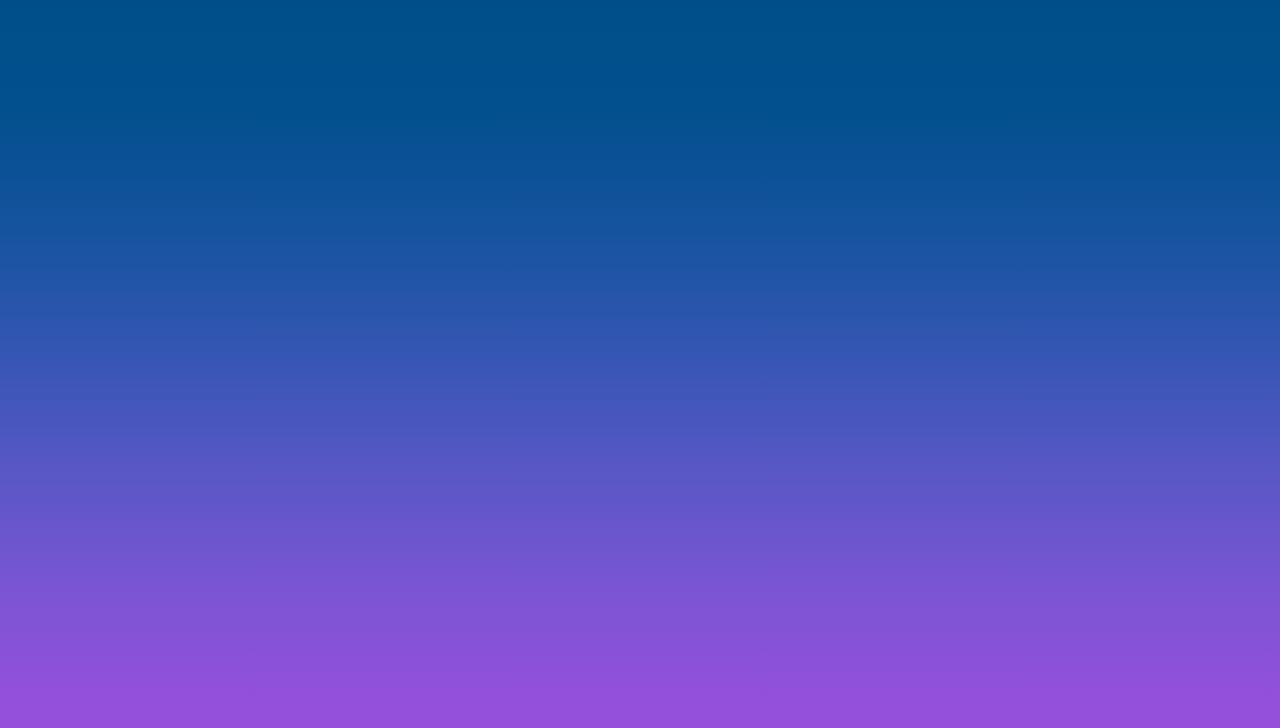
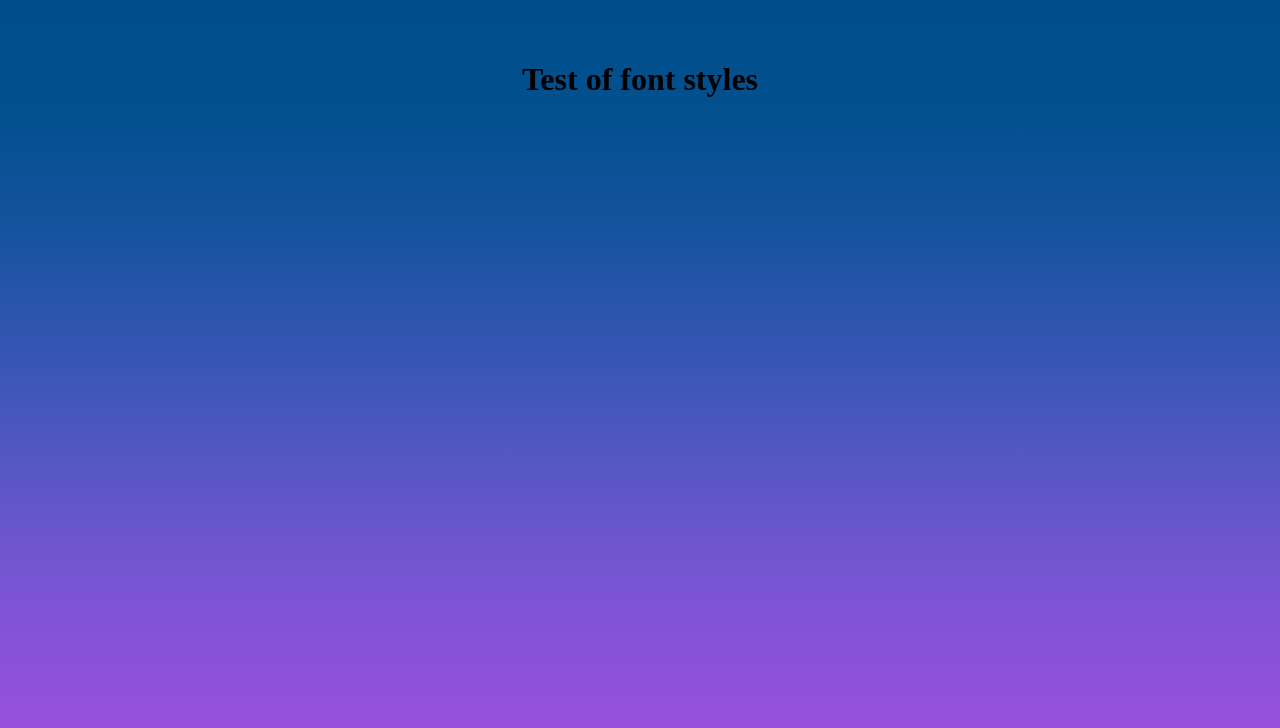
Before and after one commit to kbongco/creatine-reminder-4-u, a React (Vite) app: page / in a window 1280 px wide. Shown: the top 728 px of the page. Built offline with nearby package versions, Linux system fonts and the light colour scheme.

Commit message:
added libraries needed

```diff
--- a/src/App.tsx
+++ b/src/App.tsx
@@ -8,7 +8,7 @@ function App() {
 
   return (
     <>
-
+      <h1>Test of font styles</h1>
     </>
   )
 }
--- a/src/index.css
+++ b/src/index.css
@@ -1,3 +1,4 @@
+@import url('https://fonts.googleapis.com/css2?family=Inter:wght@300&family=Montserrat+Alternates:wght@700&family=Nunito+Sans:opsz,wght@6..12,300&display=swap');
 body{
   /* background: linear-gradient(0deg, rgba(106,73,207,0.989233193277311) 37%, rgba(0,78,137,1) 71%, rgba(26,101,158,1) 97%);
    */
```
Also changed, not shown: package.json (+9 -1 lines), 1 other file (tests, documents, lock files or other folders).
